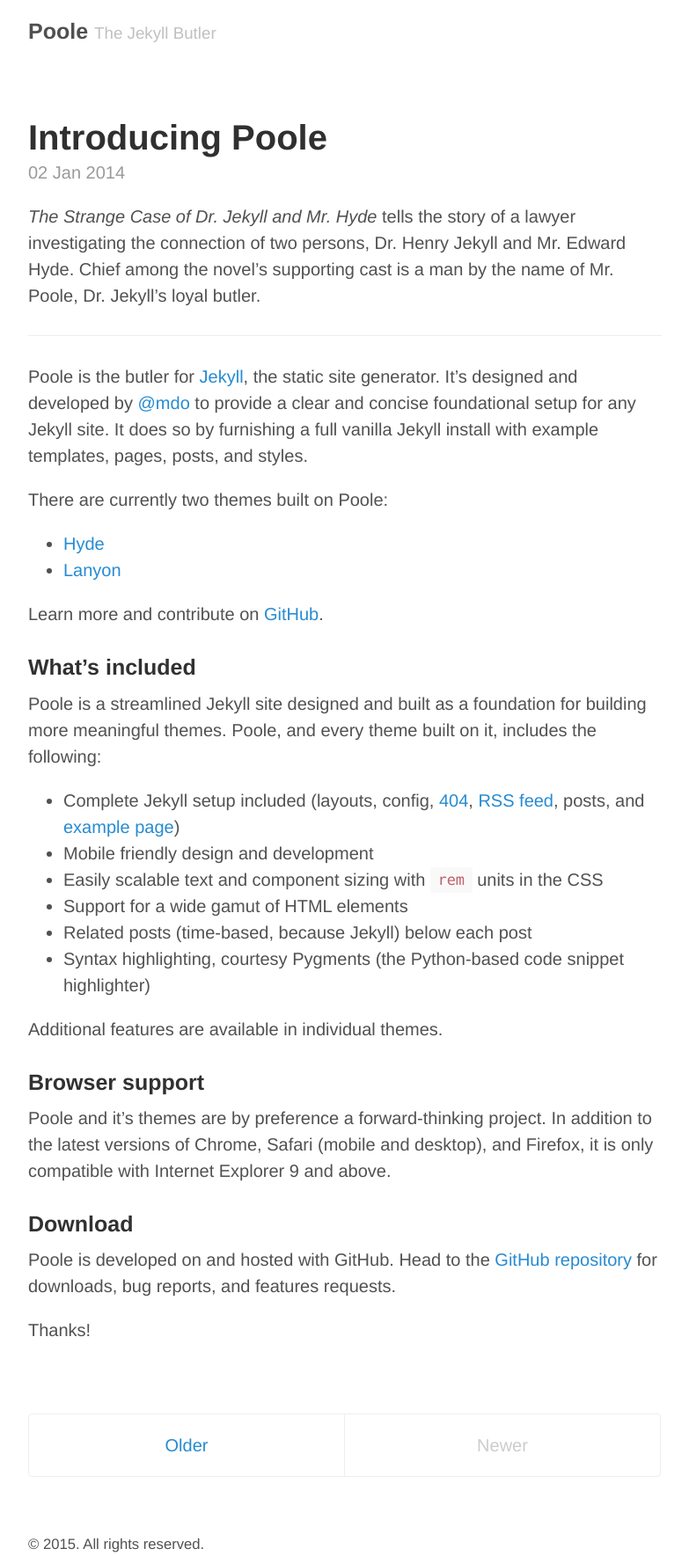
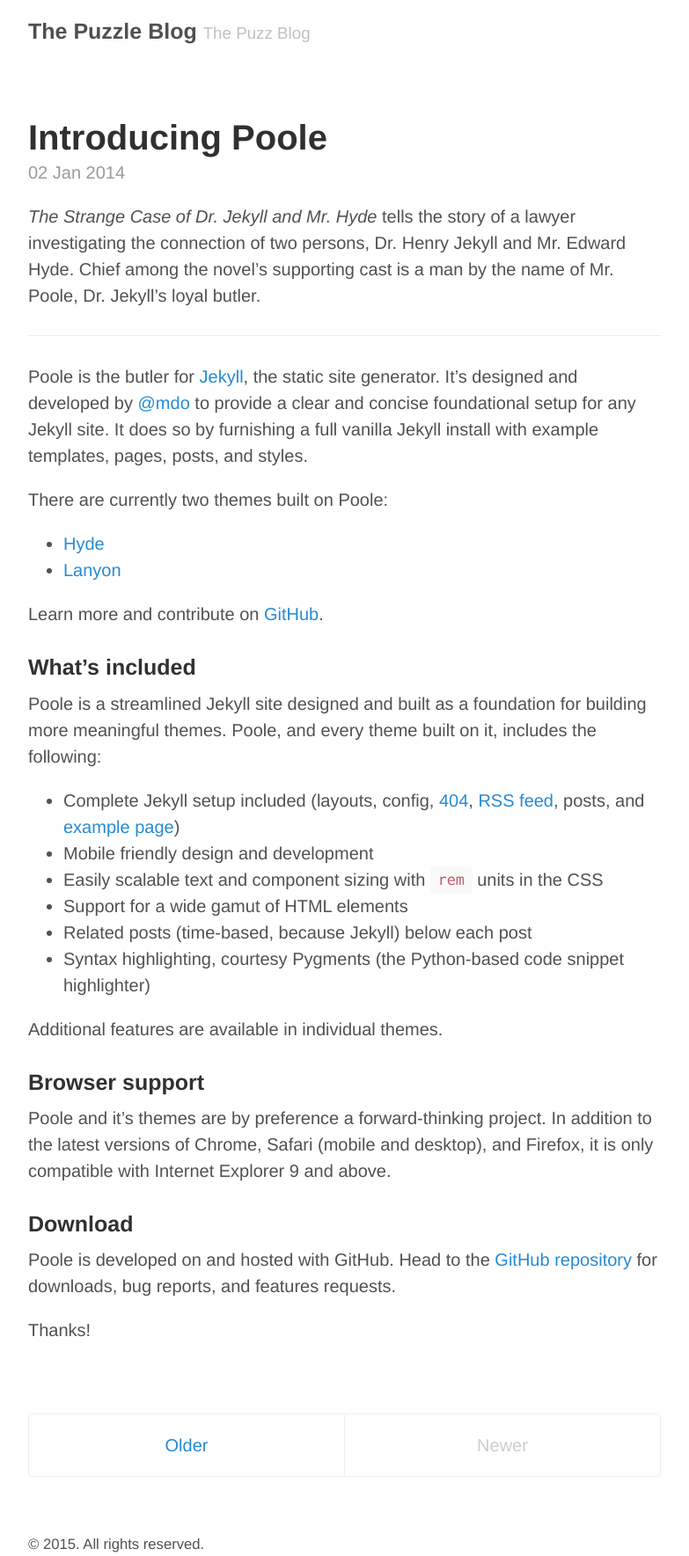
Before and after one commit to kedartatwawadi/puzzleblog, a Jekyll site: the page built from index.html, in a window 1280 px wide. Shown: the whole page at 88% size, without its empty margins (248-1031 px from the left). Built offline with Jekyll 4.4.1, drawn with Linux system fonts in a browser that asks for light colours; the list of posts is cut into pages by our own code.

Commit message:
_site created for first time

```diff
--- a/_config.yml
+++ b/_config.yml
@@ -3,17 +3,17 @@
 relative_permalinks: true
 
 # Setup
-title:            Poole
-tagline:          The Jekyll Butler
-url:              http://getpoole.com
+title:            The Puzzle Blog
+tagline:          The Puzz Blog
+url:              http://kedartatwawadi
 paginate:         1
 baseurl:          /
 author:
-  name:           Mark Otto
-  url:            https://twitter.com/mdo
-  email:          markdotto@gmail.com
+  name:           Kedar Tatwawadi
+  url:            https://twitter.com/kedar
+  email:          ktatwawadi@gmail.com
 
 # Custom vars
 version:          1.0.0
 github:
-  repo:           https://github.com/poole/poole
+  repo:           https://github.com/kedartatwawadi/puzzleblog
```
Also changed, not shown: 15 other files.
